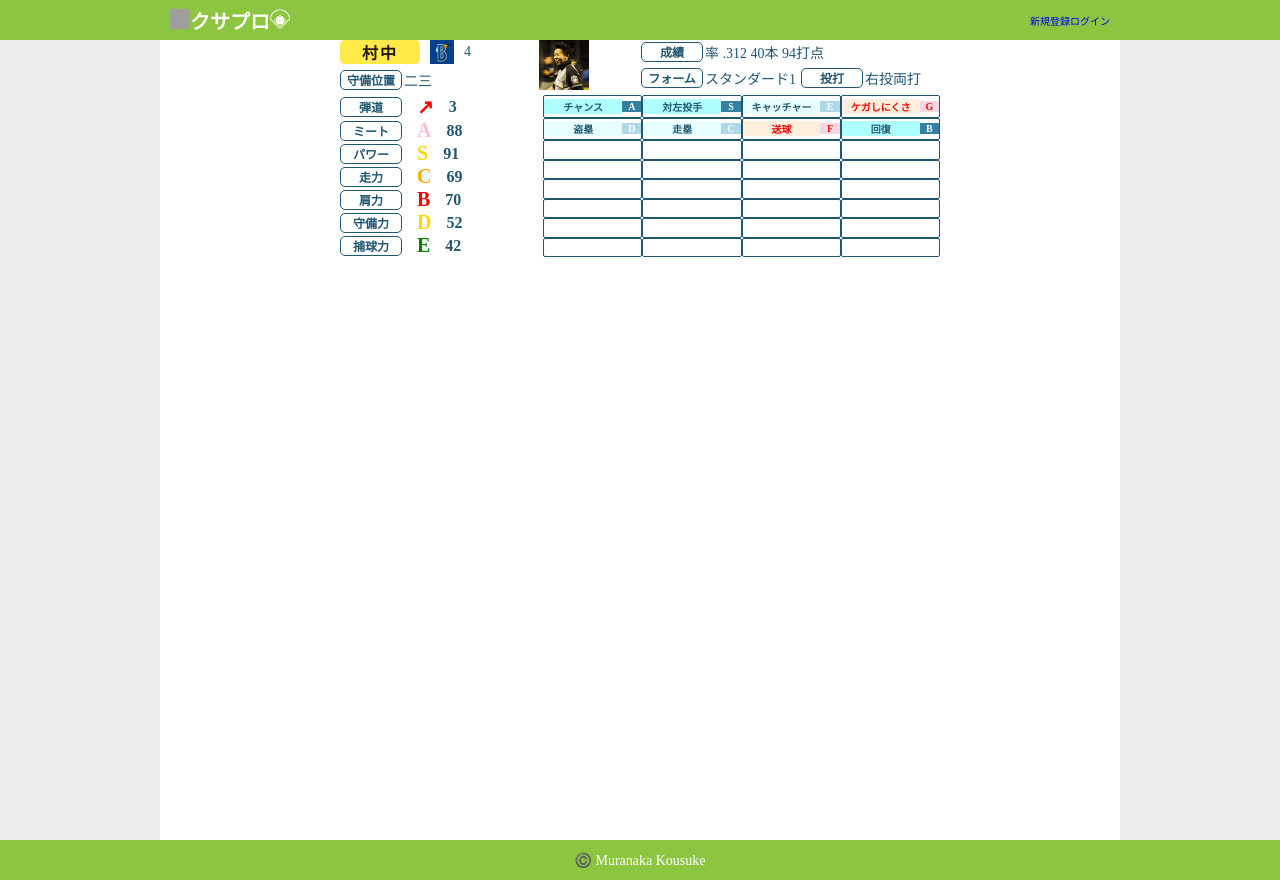
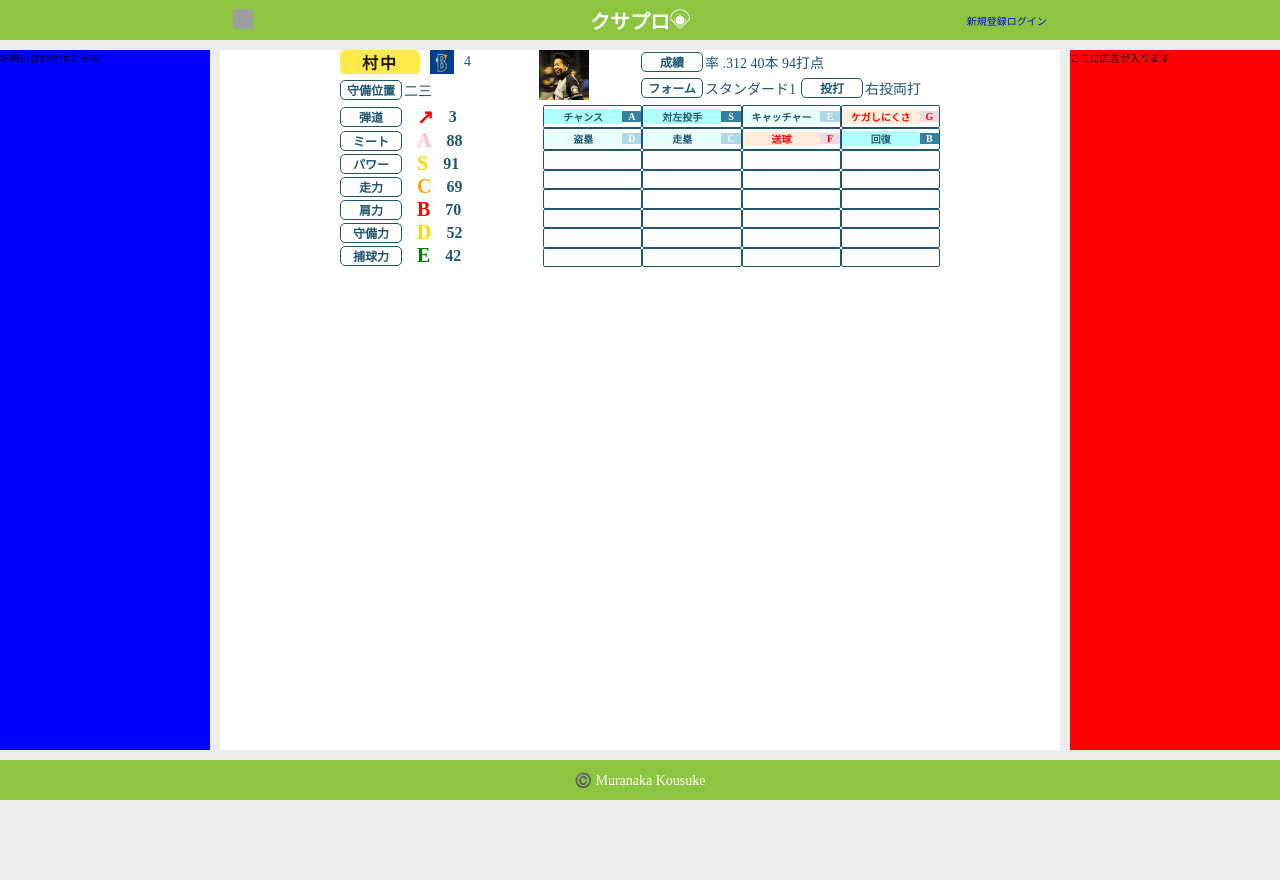
Before and after one commit to MuranakaKousuke/front-ball, a React (Create React App) app: page /players/1 in a window 1280 px wide. After the commit the page ends 800 px from the top, so only its background shows below. Built offline with nearby package versions, Linux system fonts and the light colour scheme; grey boxes are pictures that could not be loaded.

Commit message:
ルートのレイアウト構成を修正

```diff
--- a/src/App.tsx
+++ b/src/App.tsx
@@ -7,7 +7,7 @@ import { fetchTeam } from './store/team/actions';
 
 import Container from './views/components/templates/Container';
 import Top from './views/pages/Top';
-import MyPage from './views/pages/MyPage';
+import MyPage from './views/pages/MyTeam';
 import Player from './views/pages/Player';
 import Players from './views/pages/Players';
 import SignUp from './views/pages/SignUp';
--- a/src/views/components/templates/Container.tsx
+++ b/src/views/components/templates/Container.tsx
@@ -15,7 +15,9 @@ const Container: React.FC<ComponentProps> = ({
     <>
     <Header />
       <Wrapper>
-        {children}
+        <ContactWrapper>お問い合わせはこちら</ContactWrapper>
+        <ContentWrapper>{children}</ContentWrapper>
+        <AdsenseWrapper>ここに広告が入ります</AdsenseWrapper>
       </Wrapper>
     <Footer />
     </>
@@ -25,20 +27,92 @@ const Container: React.FC<ComponentProps> = ({
 export default Container;
 
 const Wrapper = styled.div`
-  margin: 0 auto;
-  background-color: white;
-  min-height: 100vh;
+  min-height: calc(100vh - 10em);
   /* スマホ用 */
   @media screen and (max-width: 600px) {
-    max-width: 400px;
-    min-width: 320px;
+    display: grid;
+    grid-template-columns: 1fr;
+    gap: 1em
   }
   /* タブレット用 */
   @media screen and (max-width: 1024px) and (min-width: 600px) {
-    max-width: 600px;
+    display: grid;
+    grid-template-columns: 4fr 1fr;
+    gap: 1em 1em;
   }
   /* PC用 */
   @media screen and (min-width: 1024px) {
-    max-width: 960px;
+    display: grid;
+    grid-template-columns: 1fr 4fr 1fr;
+    gap: 1em;
   }
 `
+
+const ContactWrapper = styled.div`
+  /* スマホ用 */
+  @media screen and (max-width: 600px) {
+    order: 2;
+    background-color: blue;
+    min-height: 100px;
+  }
+  /* タブレット用 */
+  @media screen and (max-width: 1024px) and (min-width: 600px) {
+    order: 3;
+    margin-bottom: 1em;
+    background-color: blue;
+    min-height: 120px;
+  }
+  /* PC用 */
+  @media screen and (min-width: 1024px) {
+    order: 1;
+    margin: 1em 0;
+    background-color: blue;
+    min-height: calc(100vh - 10em);
+  }
+`
+
+const ContentWrapper = styled.div`
+  margin: 1em auto 0;
+  background-color: white;
+  width: 100%;
+  /* スマホ用 */
+  @media screen and (max-width: 600px) {
+    order: 1;
+    min-height: calc(100vh - 25em);
+  }
+  /* タブレット用 */
+  @media screen and (max-width: 1024px) and (min-width: 600px) {
+    order: 1;
+    margin: 1em auto 0;
+    min-height: calc(100vh - 23em);
+  }
+  /* PC用 */
+  @media screen and (min-width: 1024px) {
+    order: 2;
+    margin: 1em auto;
+    min-height: calc(100vh - 10em);
+  }
+`
+
+const AdsenseWrapper = styled.div`
+  /* スマホ用 */
+  @media screen and (max-width: 600px) {
+    order: 3;
+    background-color: red;
+    min-height: 40px;
+  }
+  /* タブレット用 */
+  @media screen and (max-width: 1024px) and (min-width: 600px) {
+    order: 2;
+    margin-top: 1em;
+    background-color: red;
+    min-height: calc(100vh - 23em);
+  }
+  /* PC用 */
+  @media screen and (min-width: 1024px) {
+    order: 3;
+    margin: 1em 0;
+    background-color: red;
+    min-height: 200px;
+  }
+`
--- a/src/views/components/templates/Footer.tsx
+++ b/src/views/components/templates/Footer.tsx
@@ -17,7 +17,7 @@ export default Footer;
 
 const StyledFooter = styled.footer`
   background-color: #8cc640;
-  height: 40px;
+  height: 4em;
   display: flex;
   align-items: center;
   justify-content: center;
--- a/src/views/components/templates/Header.tsx
+++ b/src/views/components/templates/Header.tsx
@@ -22,6 +22,8 @@ const Header: React.FC = () => {
     <StyledHeader>
       <Wrapper>
         {teamState.login ?
+          <>
+            <EmptyBox />
             <LinkWrapper>
               <MenuRight>
                 <Link to='/players/1'>
@@ -45,11 +47,17 @@ const Header: React.FC = () => {
                 </Link>
               </MenuLeft>
             </LinkWrapper>
+            <EmptyBox />
+          </>
         :
+          <>
+          <EmptyBox />
           <LinkWrapper>
+          <MenuRight>
             <Link to='/players/1'>
               <Image width='20px' height='20px' display='inline-block' src={menu} />
             </Link>
+          </MenuRight>
             <MenuCenter to='/'>
               <LargeText fontWeight='bold' backgroundColor='#8cc640' color='white'>クサプロ</LargeText>
               <Image width='20px' height='20px' display='inline-block' src={logo} />
@@ -59,6 +67,8 @@ const Header: React.FC = () => {
               <Link to='/login/new'>ログイン</Link>
             </MenuLeft>
           </LinkWrapper>
+          <EmptyBox />
+          </>
         }
       </Wrapper>
     </StyledHeader>
@@ -69,29 +79,41 @@ export default Header;
 
 const StyledHeader = styled.header`
   background-color: #8cc640;
-  height: 40px;
+  height: 4em;
 `
 
 const Wrapper = styled.div`
   margin: 0 auto;
   /* スマホ用 */
-  @media screen and (max-width: 600px) {
+  /* @media screen and (max-width: 600px) {
     max-width: 400px;
     min-width: 320px;
-  }
+  } */
   /* タブレット用 */
-  @media screen and (max-width: 1024px) and (min-width: 600px) {
+  /* @media screen and (max-width: 1024px) and (min-width: 600px) {
     max-width: 600px;
-  }
+  } */
   /* PC用 */
   @media screen and (min-width: 1024px) {
-    max-width: 960px;
+    display: grid;
+    grid-template-columns: 1fr 4fr 1fr;
   }
 `
 
 const LinkWrapper = styled.div`
+  height: 40px;
+  /* スマホ用 */
+  @media screen and (max-width: 600px) {
     margin: 0 1em;
-  height: 40px;
+  }
+  /* タブレット用 */
+  @media screen and (max-width: 1024px) and (min-width: 600px) {
+    margin: 0 2em;
+  }
+  /* PC用 */
+  @media screen and (min-width: 1024px) {
+    margin: 0 2em;
+  }
   display: flex;
   justify-content: space-between;
   align-items: center;
@@ -113,3 +135,7 @@ const MenuLeft = styled.div`
   flex: 1;
   text-align: right;
 `
+
+const EmptyBox = styled.div`
+
+`
--- a/src/views/pages/MyPage.tsx
+++ /dev/null
@@ -1,20 +0,0 @@
-import React from 'react';
-
-const MyPage: React.FC = () => {
-  return(
-    <>
-    <h1>MyPage</h1>
-    <div>
-      <button>マイチーム</button>
-    </div>
-    <div>
-      <button>チーム作成</button>
-    </div>
-    <div>
-      <button>選手作成</button>
-    </div>
-    </>
-  );
-}
-
-export default MyPage;
--- /dev/null
+++ b/src/views/pages/MyTeam.tsx
@@ -0,0 +1,20 @@
+import React from 'react';
+
+const MyTeam: React.FC = () => {
+  return(
+    <>
+      <h1>マイチーム</h1>
+      <div>
+        <button>チーム編集</button>
+      </div>
+      <div>
+        <button>選手一覧</button>
+      </div>
+      <div>
+        <button>対戦成績</button>
+      </div>
+    </>
+  );
+}
+
+export default MyTeam;
```
Also changed, not shown: 1 other file (tests, documents, lock files or other folders). Lines whose indentation alone changed are shown as unchanged.
